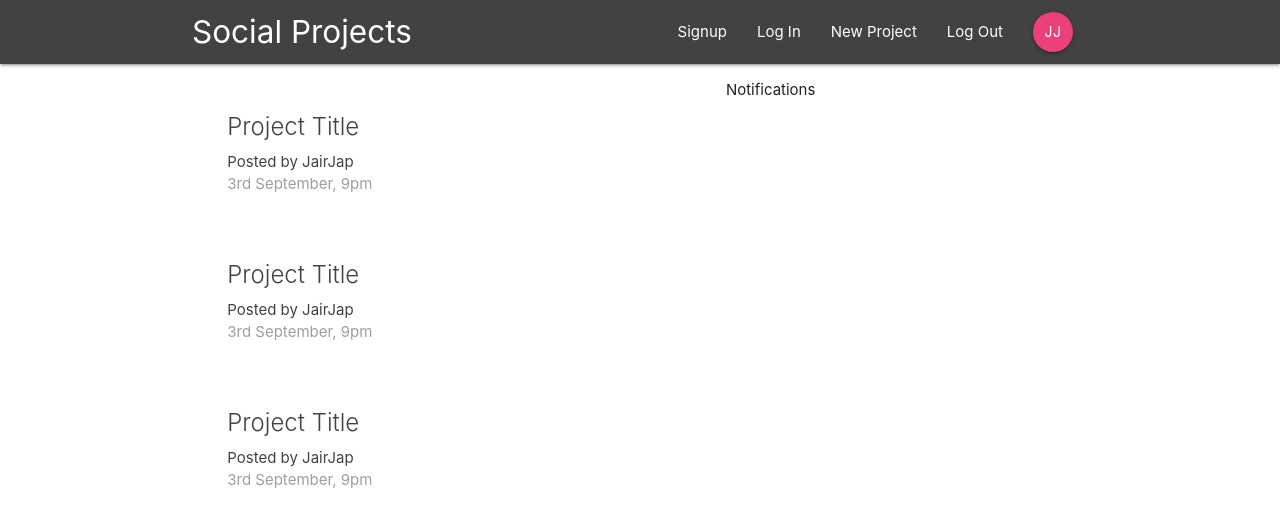
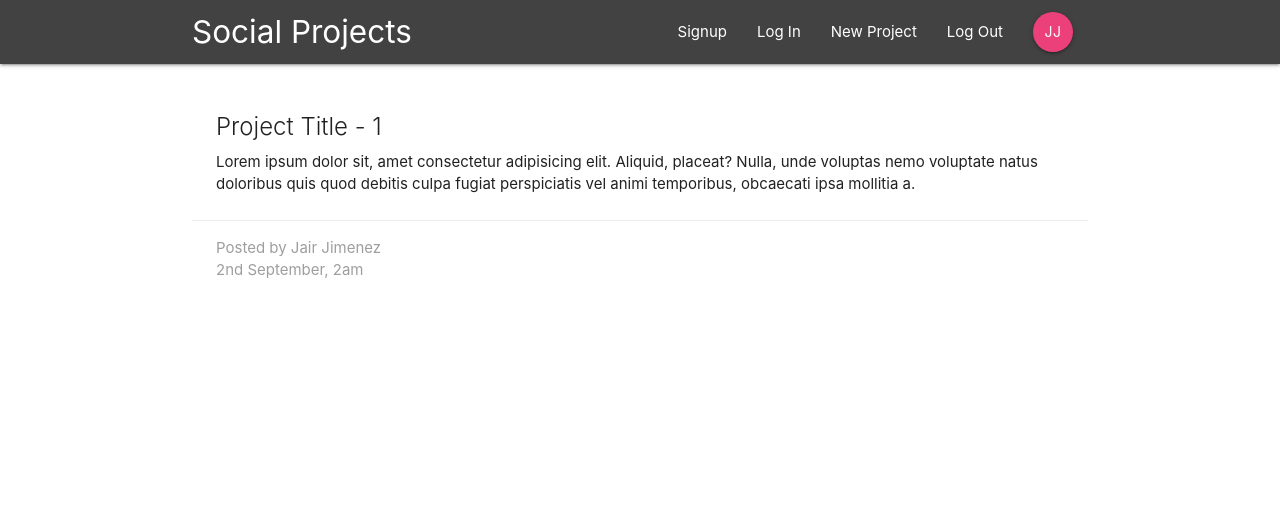
Before and after one commit to JairJap28/SocialProjects, a React (Create React App) app: page /project/1 in a window 1280 px wide. Shown: the top 526 px of the page. Built offline with nearby package versions, Linux system fonts and the light colour scheme.

Commit message:
Add Project Summary commponent layout

```diff
--- a/src/App.js
+++ b/src/App.js
@@ -8,6 +8,7 @@
 // Components
 import Navbar from './components/layout/Navbar';
 import Dashboard from './components/dashboard/Dashboard';
+import ProjectDetails from './components/projects/ProjectDetails';
 
 function App() {
   return (
@@ -15,7 +16,8 @@
       <div className="App">
         <Navbar />
         <Switch>
-          <Route path='/' component={Dashboard}/>
+          <Route exact path='/' component={Dashboard} />
+          <Route exact path='/project/:id' component={ProjectDetails}/>
         </Switch>
       </div>
     </Router>
--- a/src/components/projects/ProjectDetails.js
+++ b/src/components/projects/ProjectDetails.js
@@ -0,0 +1,22 @@
+import React from 'react'
+
+const ProjectDetails = (props) => {
+    const idProject = props.match.params.id;
+
+    return (
+        <div className="container section project-details">
+            <div className="card z-depth-0">
+                <div className="card-content">
+                    <span className="card-title">Project Title - {idProject}</span>
+                    <p>Lorem ipsum dolor sit, amet consectetur adipisicing elit. Aliquid, placeat? Nulla, unde voluptas nemo voluptate natus doloribus quis quod debitis culpa fugiat perspiciatis vel animi temporibus, obcaecati ipsa mollitia a.</p>
+                </div>
+                <div className="card-action gret lighten-4 grey-text">
+                    <div>Posted by Jair Jimenez</div>
+                    <div>2nd September, 2am</div>
+                </div>
+            </div>
+        </div>
+    )
+}
+
+export default ProjectDetails
--- a/src/components/projects/ProjectList.js
+++ b/src/components/projects/ProjectList.js
@@ -1,29 +1,16 @@
 import React from 'react';
+
+// Components
+import ProjectSummary from './ProjectSummary'
 
 const ProjectList = () => {
     return (
         <div className="project-list section">
-            <div className="card z-depth-0 project-summary">
-                <div className="card-content grey-text text-darken-3">
-                    <span className="card-title">Project Title</span>
-                    <p>Posted by JairJap</p>
-                    <p className="grey-text">3rd September, 9pm</p>
-                </div>
-            </div>
-            <div className="card z-depth-0 project-summary">
-                <div className="card-content grey-text text-darken-3">
-                    <span className="card-title">Project Title</span>
-                    <p>Posted by JairJap</p>
-                    <p className="grey-text">3rd September, 9pm</p>
-                </div>
-            </div>
-            <div className="card z-depth-0 project-summary">
-                <div className="card-content grey-text text-darken-3">
-                    <span className="card-title">Project Title</span>
-                    <p>Posted by JairJap</p>
-                    <p className="grey-text">3rd September, 9pm</p>
-                </div>
-            </div>
+            <ProjectSummary />
+            <ProjectSummary />
+            <ProjectSummary />
+            <ProjectSummary />
+            <ProjectSummary />
         </div>
     )
 }
--- a/src/components/projects/ProjectSummary.js
+++ b/src/components/projects/ProjectSummary.js
@@ -0,0 +1,15 @@
+import React from 'react';
+
+const ProjectSummary = () => {
+    return (
+        <div className="card z-depth-0 project-summary">
+            <div className="card-content grey-text text-darken-3">
+                <span className="card-title">Project Title</span>
+                <p>Posted by JairJap</p>
+                <p className="grey-text">3rd September, 9pm</p>
+            </div>
+        </div>
+    )
+}
+
+export default ProjectSummary;
```
